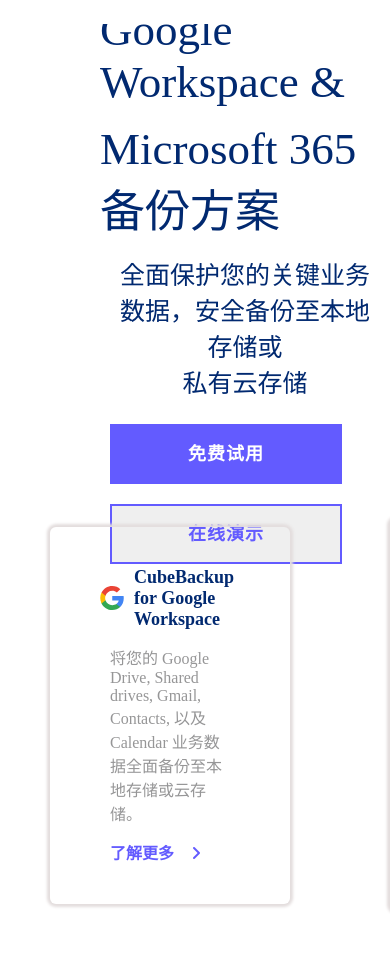
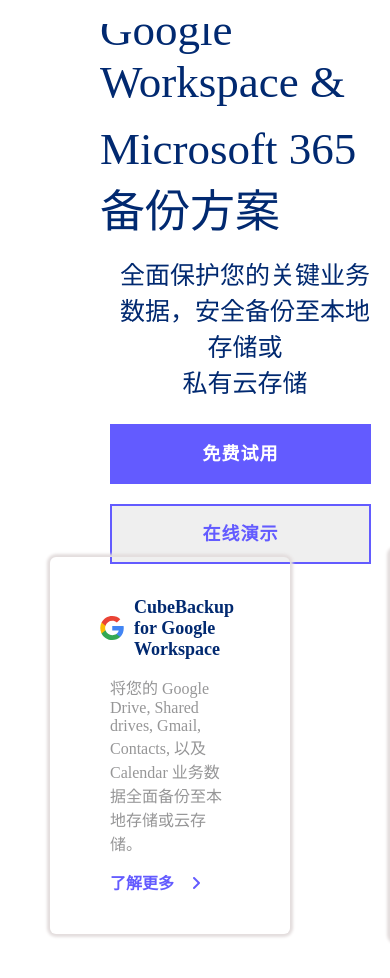
Before and after one commit to zhao091/cobe, a plain HTML site: page index.html in a window 390 px wide. Shown: the part 111-1089 px from the top of the page. Drawn offline with Linux system fonts and the light colour scheme.

Commit message:
Update index.css

```diff
--- a/css/media/index.css
+++ b/css/media/index.css
@@ -10,11 +10,16 @@
     .auto img{
         left:10000px;
     }
+   .produce{
+        margin-top:30px;
+    }
     .free{
-        min-width:80%;
+        margin:20px auto;
+        min-width:90%;
     }
     .login{
-        min-width:80%;
+        margin:20px auto;
+        min-width:90%;
     }
     .function{
         flex-direction: column;
```
